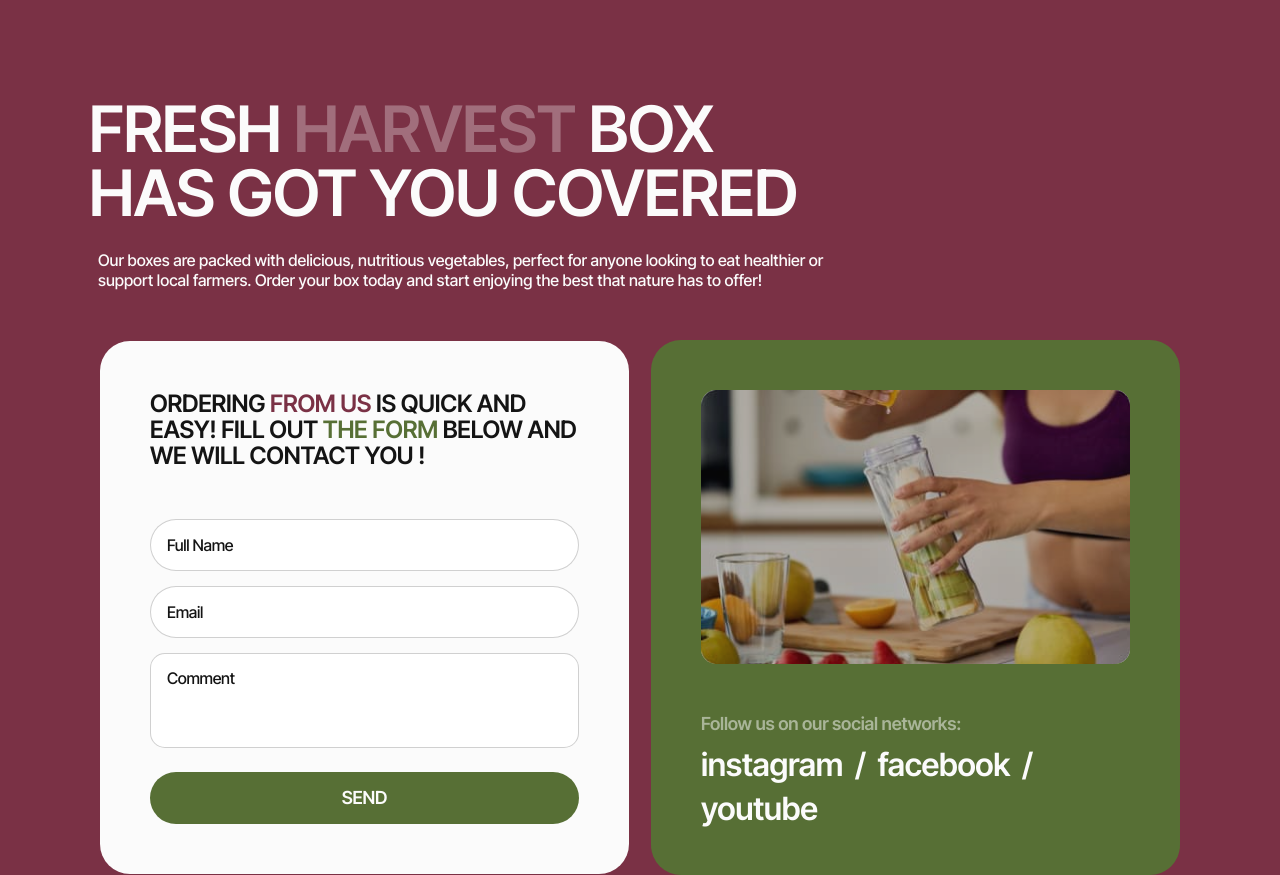
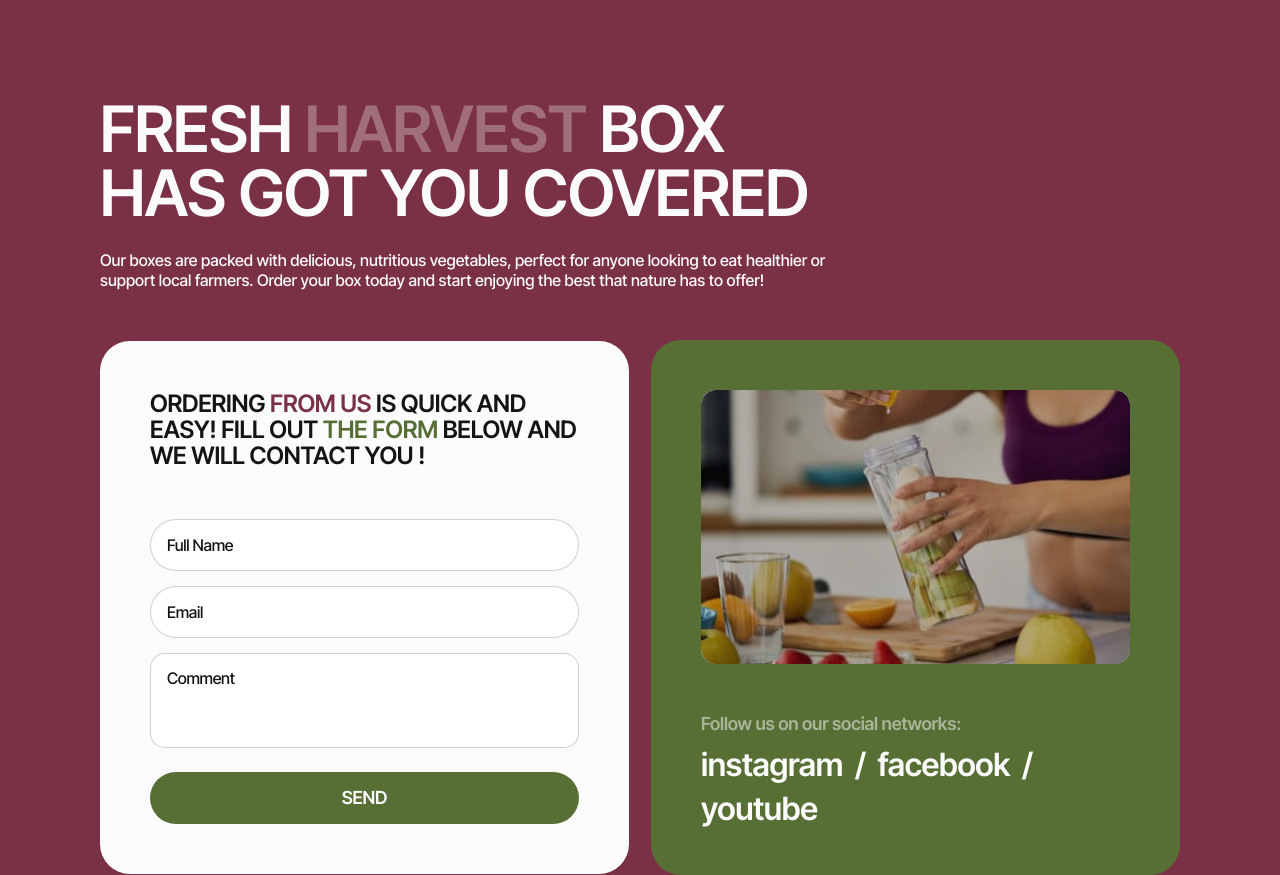
Before and after one commit to Nadiia-Yuce/Green_Harvest, a website built with Vite: page src/index.html in a window 1280 px wide. Shown: the part 4932-5807 px from the top of the page. Built offline with nearby package versions, Linux system fonts and the light colour scheme; files whose address does not match are found by name.

Commit message:
back to previous styles

```diff
--- a/src/css/your_order.css
+++ b/src/css/your_order.css
@@ -1,12 +1,6 @@
 .order {
   background-color: #7a3145;
   padding: 80px 0;
-}
-
-.order-wrap {
-  max-width: 375px;
-  padding: 0 20px;
-  margin: 0 auto;
 }
 
 .order-title{
@@ -225,14 +219,6 @@
     padding: 100px 0;
   }
 
-  .order-wrap{
-    padding: 0 32px;
-    max-width: 640px;
-    display: flex;
-    flex-direction: column;
-    align-items: flex-end
-  }
-
   .order-title{
     font-size: 64px;
     line-height: 1;
@@ -326,10 +312,6 @@
     display: block;
   }
 
-  .order-wrap {
-    padding: 0 120px;
-    width: fit-content;
-  }
   .order-title {
     width: 751px;
   }
--- a/src/partials/your_order.html
+++ b/src/partials/your_order.html
@@ -1,5 +1,5 @@
 <section class="order">
-  <div class="order-wrap">
+  <div class="container">
     <h2 class="order-title">
       Fresh <span>Harvest</span> Box has got you covered
     </h2>
@@ -8,8 +8,6 @@
       anyone looking to eat healthier or support local farmers. Order your box
       today and start enjoying the best that nature has to offer!
     </p>
-  </div>
-  <div class="container">
     <div class="form-wrap">
       <form class="order-form">
         <p class="form-title">Ordering <span class="purple">from us</span> is quick and easy! Fill out <span
```
